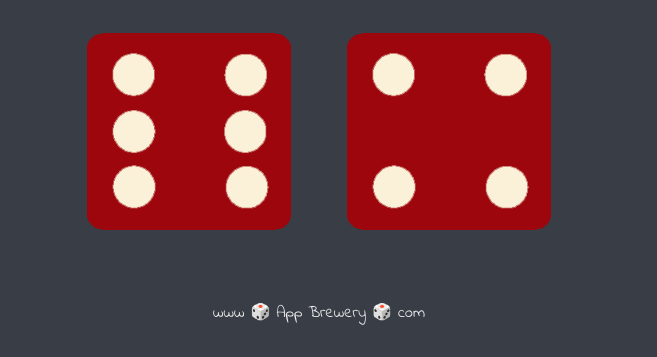
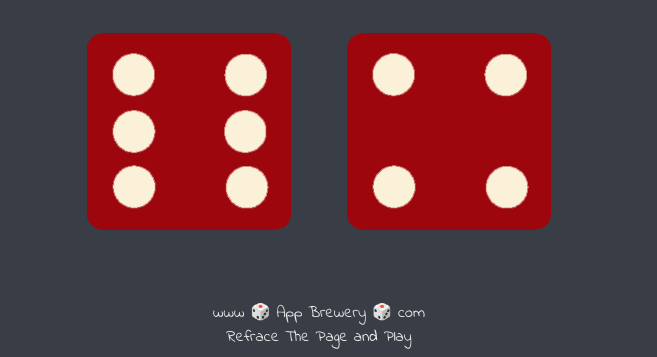
Before and after one commit to kuldeepkumarmaurya/Dice-Game, a plain HTML site: page index.html in a window 1280 px wide. Shown: the part 462-819 px from the top of the page, without its empty margins (321-978 px from the left). Drawn offline with Linux system fonts and the light colour scheme.

Commit message:
Update index.html

```diff
--- a/index.html
+++ b/index.html
@@ -24,7 +24,9 @@
       </div>
     </div>
 
-    <footer>www 🎲 App Brewery 🎲 com</footer>
+    <footer>www 🎲 App Brewery 🎲 com <br>
+      Refrace The Page and Play
+    </footer>
     <script src="script.js">
 
     </script>
```
